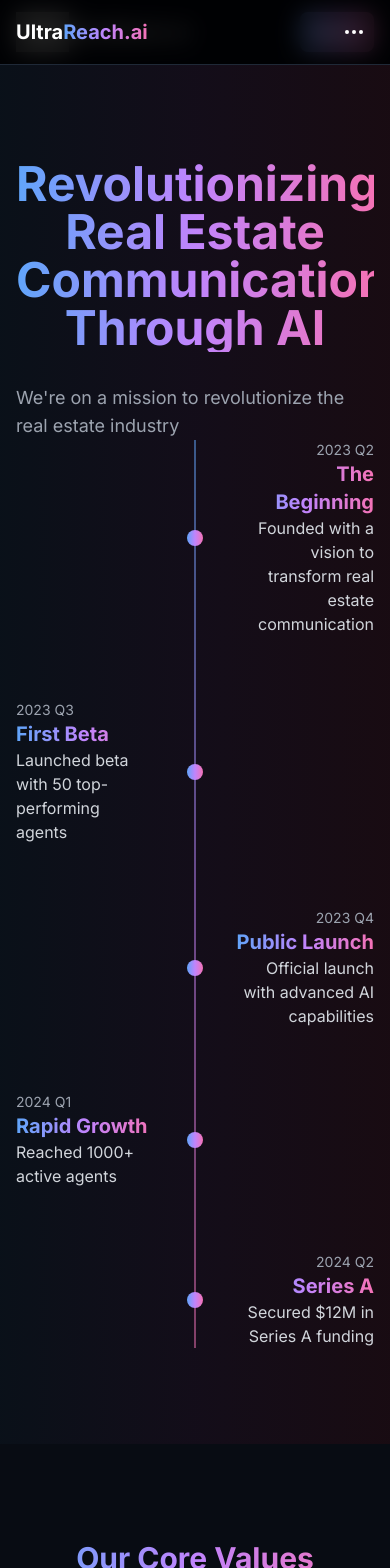
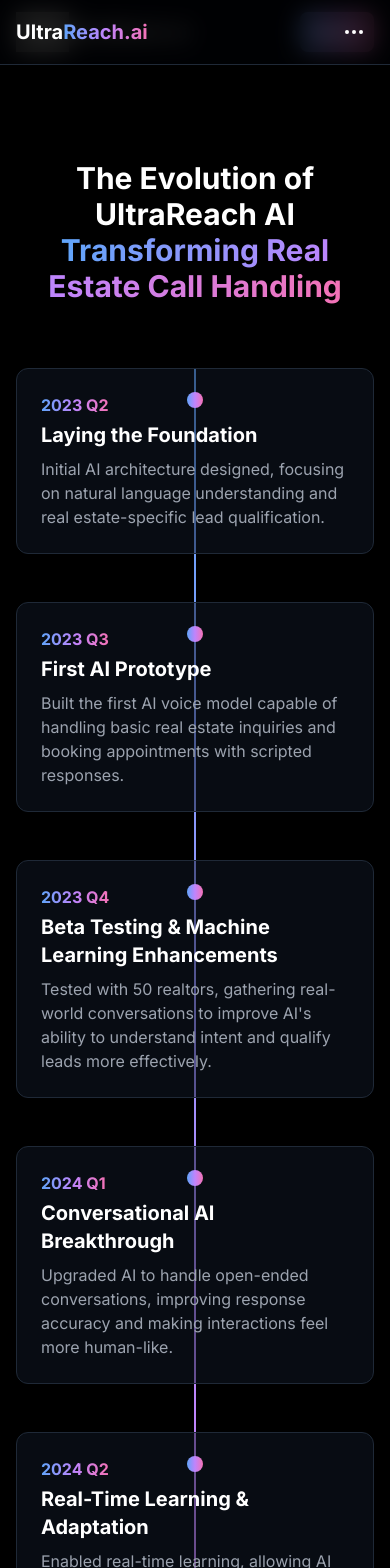
Before and after one commit to iaroslav1234/ultrareach.ai, a Next.js app: page /about in a window 390 px wide. Shown: the top 1568 px of the page. Built offline with nearby package versions, Linux system fonts and the light colour scheme; grey boxes are pictures that could not be loaded.

Commit message:
Update about page: Streamline layout, improve technology section, and refine title formatting

```diff
--- a/app/about/page.tsx
+++ b/app/about/page.tsx
@@ -2,38 +2,48 @@
 import Image from 'next/image';
 import { Card, CardContent } from "@/components/ui/card"
 import { Header } from "@/components/header"
-import { Brain, Zap, Users, Shield, LineChart, Linkedin, Mail } from "lucide-react"
+import { Brain, Zap, Users, Shield, LineChart, Linkedin, Mail, Mic, TrendingUp, Cloud, RefreshCw } from "lucide-react"
 
 const milestones = [
   {
-    year: "2023",
-    quarter: "Q2",
-    title: "The Beginning",
-    description: "Founded with a vision to transform real estate communication"
+    date: "2023 Q2",
+    title: "Laying the Foundation",
+    description: "Initial AI architecture designed, focusing on natural language understanding and real estate-specific lead qualification."
   },
   {
-    year: "2023",
-    quarter: "Q3",
-    title: "First Beta",
-    description: "Launched beta with 50 top-performing agents"
+    date: "2023 Q3",
+    title: "First AI Prototype",
+    description: "Built the first AI voice model capable of handling basic real estate inquiries and booking appointments with scripted responses."
   },
   {
-    year: "2023",
-    quarter: "Q4",
-    title: "Public Launch",
-    description: "Official launch with advanced AI capabilities"
+    date: "2023 Q4",
+    title: "Beta Testing & Machine Learning Enhancements",
+    description: "Tested with 50 realtors, gathering real-world conversations to improve AI's ability to understand intent and qualify leads more effectively."
   },
   {
-    year: "2024",
-    quarter: "Q1",
-    title: "Rapid Growth",
-    description: "Reached 1000+ active agents"
+    date: "2024 Q1",
+    title: "Conversational AI Breakthrough",
+    description: "Upgraded AI to handle open-ended conversations, improving response accuracy and making interactions feel more human-like."
   },
   {
-    year: "2024",
-    quarter: "Q2",
-    title: "Series A",
-    description: "Secured $12M in Series A funding"
+    date: "2024 Q2",
+    title: "Real-Time Learning & Adaptation",
+    description: "Enabled real-time learning, allowing AI to adjust responses based on user behavior and common real estate inquiries."
+  },
+  {
+    date: "2024 Q3",
+    title: "Advanced Lead Scoring & Filtering",
+    description: "Developed AI-driven lead scoring to prioritize high-intent buyers and filter out non-serious inquiries automatically."
+  },
+  {
+    date: "2024 Q4",
+    title: "Enhanced Personalization & Multilingual Support",
+    description: "Introduced multilingual capabilities and personalized responses based on past interactions, making the AI even more adaptive to different client types."
+  },
+  {
+    date: "2025 Q1",
+    title: "Next-Gen AI with Predictive Insights",
+    description: "Incorporated predictive analytics, allowing AI to identify hot leads before realtors even pick up the phone, optimizing lead conversion rates."
   }
 ]
 
@@ -64,48 +74,6 @@
   }
 ]
 
-const team = [
-  {
-    name: "Sarah Chen",
-    role: "CEO & Co-founder",
-    photo: "/team/sarah.jpg",
-    bio: "Former tech lead at Zillow, passionate about AI transformation",
-    expertise: ["AI Strategy", "Real Estate Tech", "Team Leadership"],
-    linkedin: "https://linkedin.com/in/sarahchen"
-  },
-  {
-    name: "Michael Rodriguez",
-    role: "CTO & Co-founder",
-    photo: "/team/michael.jpg",
-    bio: "AI researcher with 10+ years in NLP and machine learning",
-    expertise: ["Machine Learning", "NLP", "System Architecture"],
-    linkedin: "https://linkedin.com/in/michaelrodriguez"
-  },
-  {
-    name: "Emily Thompson",
-    role: "Head of Product",
-    photo: "/team/emily.jpg",
-    bio: "Product leader focused on agent-first experiences",
-    expertise: ["Product Strategy", "UX Design", "Agent Relations"],
-    linkedin: "https://linkedin.com/in/emilythompson"
-  },
-  {
-    name: "David Kim",
-    role: "Lead AI Engineer",
-    photo: "/team/david.jpg",
-    bio: "AI specialist with focus on conversational systems",
-    expertise: ["Deep Learning", "Conversational AI", "Python"],
-    linkedin: "https://linkedin.com/in/davidkim"
-  }
-]
-
-const partners = [
-  { name: "TechStars", logo: "/partners/techstars.png" },
-  { name: "RealTech Ventures", logo: "/partners/realtech.png" },
-  { name: "PropTech Innovation", logo: "/partners/proptech.png" },
-  { name: "AI Ventures", logo: "/partners/aiventures.png" }
-]
-
 const impactMetrics = [
   { label: "Calls Handled", value: "2.5M+" },
   { label: "Agents Empowered", value: "5,000+" },
@@ -118,34 +86,42 @@
     <main className="min-h-screen bg-black text-white">
       <Header />
 
-      {/* Hero Section */}
-      <section className="relative py-24">
-        <div className="absolute inset-0 bg-gradient-to-r from-blue-400 via-purple-400 to-pink-400 opacity-10 animate-gradient"></div>
-        <div className="max-w-7xl mx-auto px-4 sm:px-6 lg:px-8 relative">
-          <h1 className="text-5xl md:text-7xl font-bold text-transparent bg-gradient-to-r from-blue-400 via-purple-400 to-pink-400 bg-clip-text [-webkit-background-clip:text] text-center mb-8">
-            Revolutionizing Real Estate<br />Communication Through AI
-          </h1>
-          <p className="text-lg text-gray-400">
-            We&apos;re on a mission to revolutionize the real estate industry
-          </p>
+      {/* Timeline */}
+      <section className="py-24 relative">
+        <div className="max-w-6xl mx-auto px-4 sm:px-6">
+          <div className="text-center mb-16">
+            <h2 className="text-3xl md:text-4xl font-bold mb-4">
+              The Evolution of UltraReach AI
+              <br />
+              <span className="text-transparent bg-gradient-to-r from-blue-400 via-purple-400 to-pink-400 bg-clip-text [-webkit-background-clip:text]">
+                Transforming Real Estate Call Handling
+              </span>
+            </h2>
+          </div>
 
-          {/* Timeline */}
           <div className="relative">
-            <div className="absolute left-1/2 transform -translate-x-1/2 h-full w-px bg-gradient-to-b from-blue-400 via-purple-400 to-pink-400"></div>
-            <div className="space-y-16">
+            {/* Timeline line */}
+            <div className="absolute left-1/2 transform -translate-x-px h-full w-0.5 bg-gradient-to-b from-blue-400 via-purple-400 to-pink-400"></div>
+
+            <div className="space-y-12">
               {milestones.map((milestone, index) => (
-                <div key={index} className={`flex items-center gap-8 ${index % 2 === 0 ? 'flex-row-reverse' : ''}`}>
-                  <div className={`w-1/2 ${index % 2 === 0 ? 'text-right' : ''}`}>
-                    <div className="text-sm text-gray-400">{milestone.year} {milestone.quarter}</div>
-                    <h3 className="text-xl font-bold text-transparent bg-gradient-to-r from-blue-400 via-purple-400 to-pink-400 bg-clip-text [-webkit-background-clip:text]">
-                      {milestone.title}
-                    </h3>
-                    <p className="text-gray-300">{milestone.description}</p>
+                <div key={index} className="relative group">
+                  <div className={`flex items-center ${index % 2 === 0 ? 'justify-end md:pr-8' : 'justify-start md:pl-8'} md:w-1/2 ${index % 2 === 0 ? 'ml-auto' : ''}`}>
+                    <div className="p-6 bg-gray-900/50 border border-gray-800 rounded-xl hover:bg-gray-900/70 transition-all max-w-xl w-full group-hover:border-gray-700">
+                      <div className="flex items-center justify-between mb-1">
+                        <div className="font-bold text-transparent bg-gradient-to-r from-blue-400 via-purple-400 to-pink-400 bg-clip-text [-webkit-background-clip:text]">
+                          {milestone.date}
+                        </div>
+                      </div>
+                      <h3 className="text-xl font-bold mb-2">{milestone.title}</h3>
+                      <p className="text-gray-400">{milestone.description}</p>
+                    </div>
                   </div>
-                  <div className="relative">
-                    <div className="w-4 h-4 rounded-full bg-gradient-to-r from-blue-400 via-purple-400 to-pink-400"></div>
+
+                  {/* Timeline dot */}
+                  <div className="absolute top-6 left-1/2 transform -translate-x-1/2 flex items-center justify-center">
+                    <div className="h-4 w-4 rounded-full bg-gradient-to-r from-blue-400 via-purple-400 to-pink-400 group-hover:scale-125 transition-transform"></div>
                   </div>
-                  <div className="w-1/2"></div>
                 </div>
               ))}
             </div>
@@ -178,142 +154,157 @@
         </div>
       </section>
 
-      {/* Technology Overview */}
+      {/* Our Technology */}
       <section className="py-24">
-        <div className="max-w-7xl mx-auto px-4 sm:px-6 lg:px-8">
-          <h2 className="text-3xl md:text-4xl font-bold text-center text-transparent bg-gradient-to-r from-blue-400 via-purple-400 to-pink-400 bg-clip-text [-webkit-background-clip:text] mb-16">
-            Our Technology
-          </h2>
-          <div className="grid md:grid-cols-2 gap-16">
-            <div className="space-y-8">
-              <div>
-                <h3 className="text-2xl font-bold mb-4">AI Capabilities</h3>
-                <ul className="space-y-4">
-                  <li className="flex items-start gap-3">
-                    <div className="w-6 h-6 rounded-full bg-gradient-to-r from-blue-400 via-purple-400 to-pink-400 flex items-center justify-center flex-shrink-0">
-                      <Zap className="w-4 h-4 text-white" />
-                    </div>
-                    <div>
-                      <strong className="block mb-1">Natural Language Processing</strong>
-                      <p className="text-gray-300">Advanced understanding of real estate terminology and client intent</p>
-                    </div>
-                  </li>
-                  <li className="flex items-start gap-3">
-                    <div className="w-6 h-6 rounded-full bg-gradient-to-r from-blue-400 via-purple-400 to-pink-400 flex items-center justify-center flex-shrink-0">
-                      <LineChart className="w-4 h-4 text-white" />
-                    </div>
-                    <div>
-                      <strong className="block mb-1">Predictive Analytics</strong>
-                      <p className="text-gray-300">Data-driven insights for better decision making</p>
-                    </div>
-                  </li>
-                  <li className="flex items-start gap-3">
-                    <div className="w-6 h-6 rounded-full bg-gradient-to-r from-blue-400 via-purple-400 to-pink-400 flex items-center justify-center flex-shrink-0">
-                      <Shield className="w-4 h-4 text-white" />
-                    </div>
-                    <div>
-                      <strong className="block mb-1">Security & Privacy</strong>
-                      <p className="text-gray-300">Enterprise-grade security with end-to-end encryption</p>
-                    </div>
-                  </li>
-                </ul>
-              </div>
-            </div>
-            <div>
-              <Image
-                src="/tech-overview.png"
-                alt="Technology Overview"
-                width={400}
-                height={400}
-                className="rounded-xl border border-gray-800"
-              />
-            </div>
+        <div className="max-w-6xl mx-auto px-4 sm:px-6">
+          <div className="text-center mb-16">
+            <h2 className="text-3xl md:text-4xl font-bold mb-4">Our Technology</h2>
+            <p className="text-xl text-gray-400 max-w-3xl mx-auto">
+              UltraReach AI combines cutting-edge artificial intelligence with deep real estate expertise to create
+              an unparalleled lead response system. Our technology understands context, learns from every interaction,
+              and delivers consistently professional responses.
+            </p>
           </div>
-        </div>
-      </section>
 
-      {/* Impact Metrics */}
-      <section className="py-24 bg-gray-900/50">
-        <div className="max-w-7xl mx-auto px-4 sm:px-6 lg:px-8">
-          <h2 className="text-3xl md:text-4xl font-bold text-center text-transparent bg-gradient-to-r from-blue-400 via-purple-400 to-pink-400 bg-clip-text [-webkit-background-clip:text] mb-16">
-            Our Impact
-          </h2>
-          <div className="grid grid-cols-2 md:grid-cols-4 gap-8">
-            {impactMetrics.map((metric, index) => (
-              <div key={index} className="text-center">
-                <div className="text-4xl font-bold text-transparent bg-gradient-to-r from-blue-400 via-purple-400 to-pink-400 bg-clip-text [-webkit-background-clip:text] mb-2">
-                  {metric.value}
-                </div>
-                <div className="text-gray-400">{metric.label}</div>
+          <div className="space-y-12">
+            {[
+              {
+                title: "Natural Conversations",
+                description: "Our AI engages in natural, context-aware conversations that feel human and professional."
+              },
+              {
+                title: "24/7 Availability",
+                description: "Never miss a lead with round-the-clock response capability and consistent performance."
+              },
+              {
+                title: "Continuous Learning",
+                description: "Our system learns from every interaction, constantly improving its understanding and responses."
+              },
+              {
+                title: "Real Estate Expertise",
+                description: "Built specifically for real estate, understanding industry terminology and best practices."
+              }
+            ].map((feature, index) => (
+              <div key={index} className="p-6 bg-gray-900/50 border border-gray-800 rounded-xl hover:bg-gray-900/70 transition-all">
+                <h3 className="text-xl font-bold mb-2">{feature.title}</h3>
+                <p className="text-gray-400">{feature.description}</p>
               </div>
             ))}
           </div>
         </div>
       </section>
 
-      {/* Team */}
+      {/* Technology Stack Section */}
       <section className="py-24">
-        <div className="max-w-7xl mx-auto px-4 sm:px-6 lg:px-8">
-          <h2 className="text-3xl md:text-4xl font-bold text-center text-transparent bg-gradient-to-r from-blue-400 via-purple-400 to-pink-400 bg-clip-text [-webkit-background-clip:text] mb-16">
-            Our Team
-          </h2>
-          <div className="grid md:grid-cols-2 lg:grid-cols-4 gap-8">
-            {team.map((member, index) => (
-              <div key={index} className="text-center">
-                <div className="flex items-center gap-4 mb-4">
-                  <Image
-                    src={member.photo}
-                    alt={member.name}
-                    width={200}
-                    height={200}
-                    className="rounded-lg object-cover"
-                  />
+        <div className="max-w-6xl mx-auto px-4 sm:px-6">
+          <div className="text-center mb-16">
+            <h2 className="text-3xl md:text-4xl font-bold mb-4">Technology Stack & Infrastructure</h2>
+            <p className="text-xl text-gray-400">Powered by cutting-edge technology and robust infrastructure</p>
+          </div>
+
+          <div className="grid grid-cols-1 md:grid-cols-2 lg:grid-cols-3 gap-8">
+            {[
+              {
+                title: "Natural Language Processing",
+                description: "Advanced NLP engine capable of understanding context, intent, and nuanced real estate queries",
+                Icon: Brain
+              },
+              {
+                title: "Voice Recognition System",
+                description: "High-accuracy voice recognition optimized for real estate terminology and multiple accents",
+                Icon: Mic
+              },
+              {
+                title: "Real-time Learning Models",
+                description: "Self-improving AI models that adapt to new scenarios and conversation patterns",
+                Icon: TrendingUp
+              },
+              {
+                title: "Cloud Infrastructure",
+                description: "Scalable cloud architecture ensuring 99.9% uptime and fast response times",
+                Icon: Cloud
+              },
+              {
+                title: "Integration APIs",
+                description: "Robust API system for seamless integration with CRM and real estate platforms",
+                Icon: RefreshCw
+              },
+              {
+                title: "Security Framework",
+                description: "Enterprise-grade security with end-to-end encryption and compliance measures",
+                Icon: Shield
+              }
+            ].map((item, index) => (
+              <div key={index} className="p-6 bg-gray-900/50 border border-gray-800 rounded-xl hover:bg-gray-900/70 transition-all">
+                <div className="mb-4">
+                  <item.Icon className="w-8 h-8 text-blue-400" />
                 </div>
-                <h3 className="text-xl font-bold mb-2">{member.name}</h3>
-                <div className="text-gray-400">{member.role}</div>
-                <p className="text-gray-400">
-                  {member.bio}
-                </p>
-                <div className="text-sm text-gray-400">
-                  <strong>Expertise:</strong> {member.expertise.join(', ')}
-                </div>
-                <a
-                  href={member.linkedin}
-                  target="_blank"
-                  rel="noopener noreferrer"
-                  className="text-blue-500 hover:text-blue-700 transition-colors"
-                >
-                  LinkedIn
-                </a>
+                <h3 className="text-xl font-bold mb-2">{item.title}</h3>
+                <p className="text-gray-400">{item.description}</p>
               </div>
             ))}
           </div>
         </div>
       </section>
 
-      {/* Partners */}
+      {/* R&D Focus Section */}
       <section className="py-24 bg-gray-900/50">
-        <div className="max-w-7xl mx-auto px-4 sm:px-6 lg:px-8">
-          <h2 className="text-3xl md:text-4xl font-bold text-center text-transparent bg-gradient-to-r from-blue-400 via-purple-400 to-pink-400 bg-clip-text [-webkit-background-clip:text] mb-16">
-            Our Partners
-          </h2>
-          <div className="grid grid-cols-2 md:grid-cols-4 gap-8">
-            {partners.map((partner, index) => (
-              <div key={index} className="text-center">
-                <Image
-                  src={partner.logo}
-                  alt={partner.name}
-                  width={150}
-                  height={150}
-                  className="rounded-lg mx-auto"
-                />
-                <div className="text-gray-400">{partner.name}</div>
+        <div className="max-w-6xl mx-auto px-4 sm:px-6">
+          <div className="text-center mb-16">
+            <h2 className="text-3xl md:text-4xl font-bold mb-4">Research & Development Focus</h2>
+            <p className="text-xl text-gray-400">Pushing the boundaries of AI in real estate</p>
+          </div>
+
+          <div className="grid grid-cols-1 md:grid-cols-2 lg:grid-cols-3 gap-8">
+            {[
+              {
+                title: "Next-Gen Voice Synthesis",
+                description: "Developing ultra-natural voice synthesis with emotional intelligence",
+                progress: 85
+              },
+              {
+                title: "Emotional Intelligence",
+                description: "Advanced sentiment analysis for better understanding of client needs",
+                progress: 75
+              },
+              {
+                title: "Predictive Lead Scoring",
+                description: "AI-driven algorithms to identify high-potential leads",
+                progress: 90
+              },
+              {
+                title: "Multi-modal Communication",
+                description: "Seamless switching between voice, text, and visual interactions",
+                progress: 70
+              },
+              {
+                title: "Context Understanding",
+                description: "Deep learning models for enhanced conversation context awareness",
+                progress: 80
+              },
+              {
+                title: "Cross-platform Integration",
+                description: "Universal compatibility with real estate platforms and tools",
+                progress: 85
+              }
+            ].map((item, index) => (
+              <div key={index} className="p-6 border border-gray-800 rounded-xl hover:bg-gray-900/70 transition-all">
+                <h3 className="text-xl font-bold mb-2">{item.title}</h3>
+                <p className="text-gray-400 mb-4">{item.description}</p>
+                <div className="relative pt-1">
+                  <div className="h-2 bg-gray-800 rounded-full">
+                    <div
+                      className="h-2 rounded-full bg-gradient-to-r from-blue-400 via-purple-400 to-pink-400"
+                      style={{ width: `${item.progress}%` }}
+                    ></div>
+                  </div>
+                  <span className="text-sm text-gray-400 mt-2 inline-block">
+                    Development Progress: {item.progress}%
+                  </span>
+                </div>
               </div>
             ))}
           </div>
-          <p className="text-gray-400">
-            We&apos;re proud to work with some of the industry&apos;s most innovative companies
-          </p>
         </div>
       </section>
 
```
